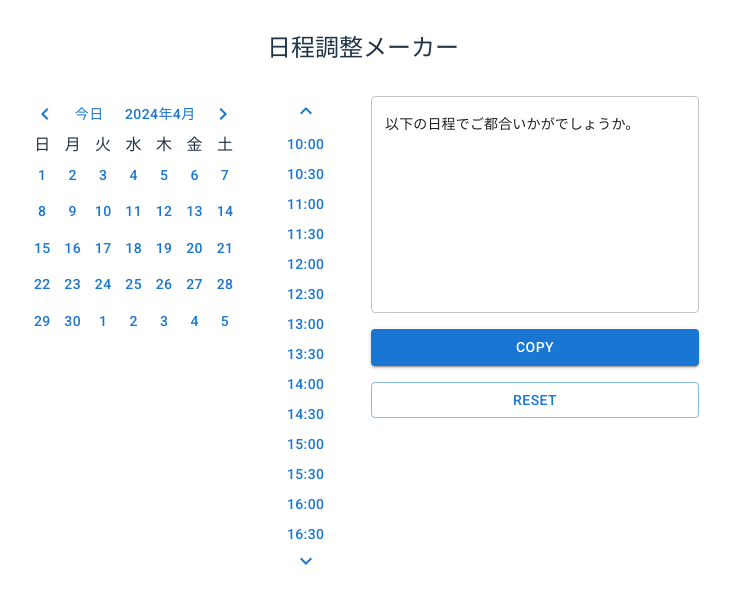
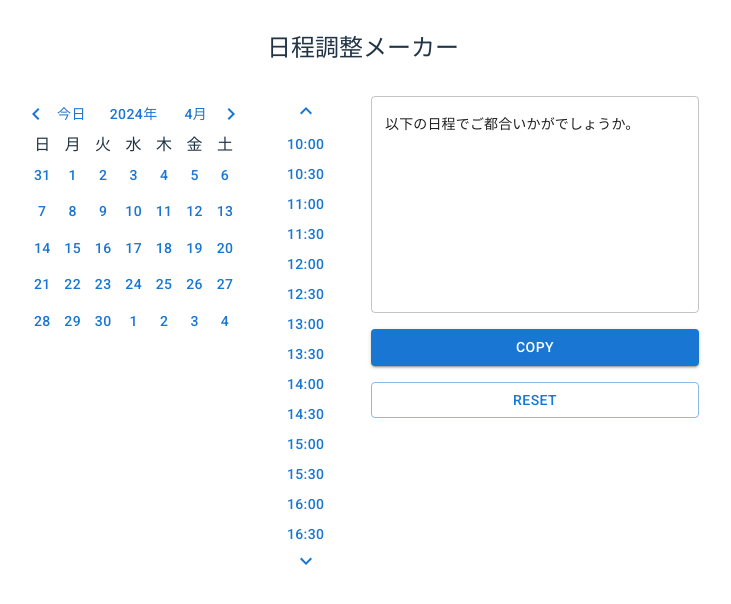
Before and after one commit to okayu-f/nittei, a React (Vite) app: page / in a window 1280 px wide. Shown: the top 604 px of the page, without its empty margins (277-1008 px from the left). Built offline with nearby package versions, Linux system fonts and the light colour scheme.

Commit message:
日付を開いた日をベースに動的に設定するように機能追加

```diff
--- a/src/Calender.tsx
+++ b/src/Calender.tsx
@@ -4,64 +4,23 @@ import Grid from "@mui/material/Grid";
 import KeyboardArrowLeftIcon from "@mui/icons-material/KeyboardArrowLeft";
 import KeyboardArrowRightIcon from "@mui/icons-material/KeyboardArrowRight";
 import { useState } from "react";
-import { getYear, getMonth, getDay, previousSunday, nextSaturday } from "date-fns";
+import { getYear, getMonth, getDay, previousSunday, nextSaturday, eachDayOfInterval, startOfToday, startOfMonth, endOfMonth } from "date-fns";
 
 const Calender: React.FC = () => {
-  const today = new Date();
-  const { month, setMonth } = useState(getMonth(today));
-  const startOfMonth = new Date(getYear(today), month, 1);
-  const startDate = getDay(startOfMonth) === 0 ? startOfMonth : previousSunday(startOfMonth);
-  const endOfMonth = new Date(getYear(today), month + 1, 0);
-  const endDate = getDay(endOfMonth) === 6 ? endOfMonth : nextSaturday(endOfMonth);
+  const today = startOfToday();
+  const [year, setYear] = useState(getYear(today));
+  const [month, setMonth] = useState(getMonth(today));
+  const startOfThisMonth = startOfMonth(today);
+  const startDate = getDay(startOfThisMonth) === 0 ? startOfThisMonth : previousSunday(startOfThisMonth);
+  const endOfThisMonth = endOfMonth(today);
+  const endDate = getDay(endOfThisMonth) === 6 ? endOfThisMonth : nextSaturday(endOfThisMonth);
 
-  // const days: Date[] = Array.from({ length: (endDate.getTime() - startDate.getTime()) / (1000 * 60 * 60 * 24) + 1 }, (_, index) => {
-  //   const currentDate = new Date(startDate);
-  //   currentDate.setDate(startDate.getDate() + index);
-  //   return currentDate;
-  // });
-
-  const days: Date[] = [
-    new Date(2024, 4, 1),
-    new Date(2024, 4, 2),
-    new Date(2024, 4, 3),
-    new Date(2024, 4, 4),
-    new Date(2024, 4, 5),
-    new Date(2024, 4, 6),
-    new Date(2024, 4, 7),
-    new Date(2024, 4, 8),
-    new Date(2024, 4, 9),
-    new Date(2024, 4, 10),
-    new Date(2024, 4, 11),
-    new Date(2024, 4, 12),
-    new Date(2024, 4, 13),
-    new Date(2024, 4, 14),
-    new Date(2024, 4, 15),
-    new Date(2024, 4, 16),
-    new Date(2024, 4, 17),
-    new Date(2024, 4, 18),
-    new Date(2024, 4, 19),
-    new Date(2024, 4, 20),
-    new Date(2024, 4, 21),
-    new Date(2024, 4, 22),
-    new Date(2024, 4, 23),
-    new Date(2024, 4, 24),
-    new Date(2024, 4, 25),
-    new Date(2024, 4, 26),
-    new Date(2024, 4, 27),
-    new Date(2024, 4, 28),
-    new Date(2024, 4, 29),
-    new Date(2024, 4, 30),
-    new Date(2024, 5, 1),
-    new Date(2024, 5, 2),
-    new Date(2024, 5, 3),
-    new Date(2024, 5, 4),
-    new Date(2024, 5, 5),
-  ]
+  const days: Date[] = eachDayOfInterval({ start: startDate, end: endDate });
 
   return (
     <>
       <Grid container>
-        <Grid item xs={2}>
+        <Grid item xs={1}>
           <Button variant="text" sx={{ width: "100%", minWidth: "0px" }}>
             <KeyboardArrowLeftIcon />
           </Button>
@@ -71,12 +30,17 @@ const Calender: React.FC = () => {
             今日
           </Button>
         </Grid>
-        <Grid item xs={5}>
+        <Grid item xs={4}>
           <Button variant="text" sx={{ width: "100%", minWidth: "0px" }}>
-            2024年4月
+            {year}年
           </Button>
         </Grid>
-        <Grid item xs={2}>
+        <Grid item xs={3}>
+          <Button variant="text" sx={{ width: "100%", minWidth: "0px" }}>
+            {month + 1}月
+          </Button>
+        </Grid>
+        <Grid item xs={1}>
           <Button variant="text" sx={{ width: "100%", minWidth: "0px" }}>
             <KeyboardArrowRightIcon />
           </Button>
```
